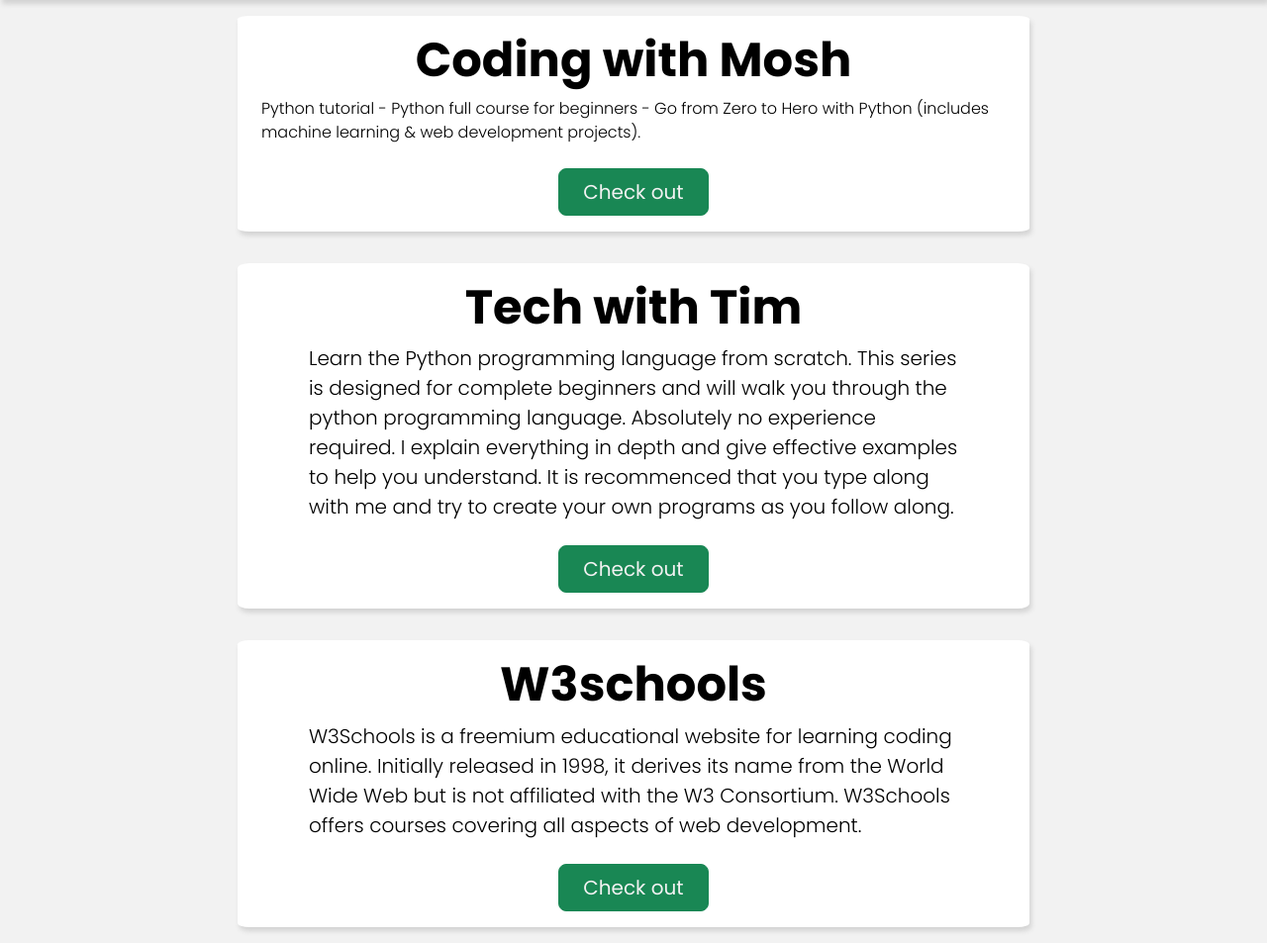
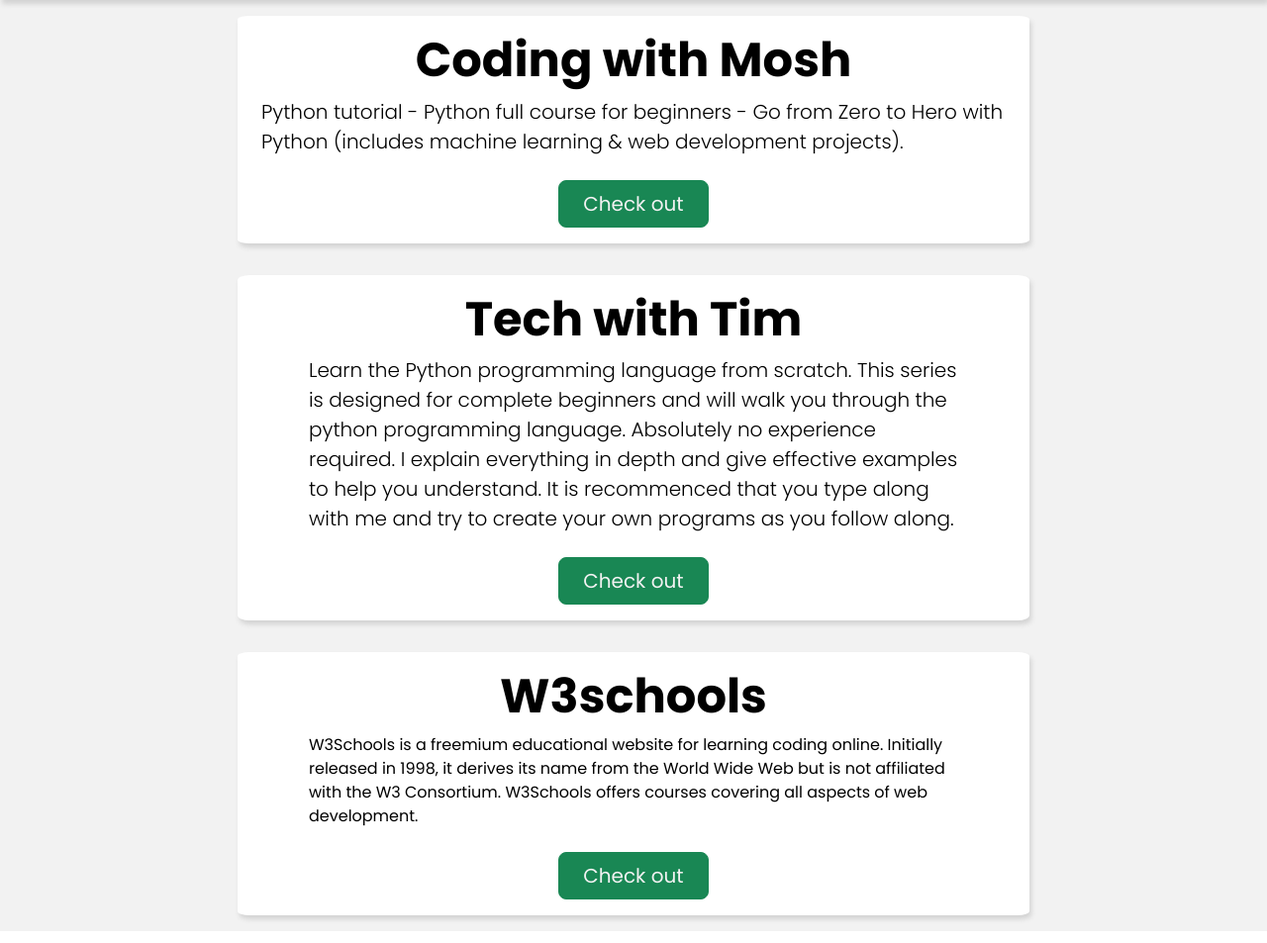
Before and after one commit to jkarenzi/resource_hub, a Flask app: page /python.html in a window 1280 px wide. Shown: the part 80-1033 px from the top of the page at 99% size. Run offline with Flask 3, Linux system fonts and the light colour scheme.

Commit message:
font changes

```diff
--- a/templates/python.html
+++ b/templates/python.html
@@ -36,7 +36,7 @@
       <div class="px-4 py-3 my-3 text-start container-1">
         <h3 class="display-5 fw-bold text-center">Coding with Mosh</h3>
         <div class="mx-auto">
-          <p class="lead mb-4 fs-6">
+          <p class="lead mb-4">
             Python tutorial - Python full course for beginners - Go from Zero to
             Hero with Python (includes machine learning & web development
             projects).
@@ -54,7 +54,7 @@
       <div class="px-4 py-3 my-3 text-start container-1">
         <h3 class="display-5 fw-bold text-center">Tech with Tim</h3>
         <div class="mx-5">
-          <p class="lead mb-4 fs-5">
+          <p class="lead mb-4">
             Learn the Python programming language from scratch. This series is
             designed for complete beginners and will walk you through the python
             programming language. Absolutely no experience required. I explain
@@ -75,7 +75,7 @@
       <div class="px-4 py-3 my-3 text-start container-1">
         <h3 class="display-5 fw-bold text-center">W3schools</h3>
         <div class="mx-5">
-          <p class="lead mb-4">
+          <p class="mb-4">
             W3Schools is a freemium educational website for learning coding
             online. Initially released in 1998, it derives its name from the
             World Wide Web but is not affiliated with the W3 Consortium.
```
